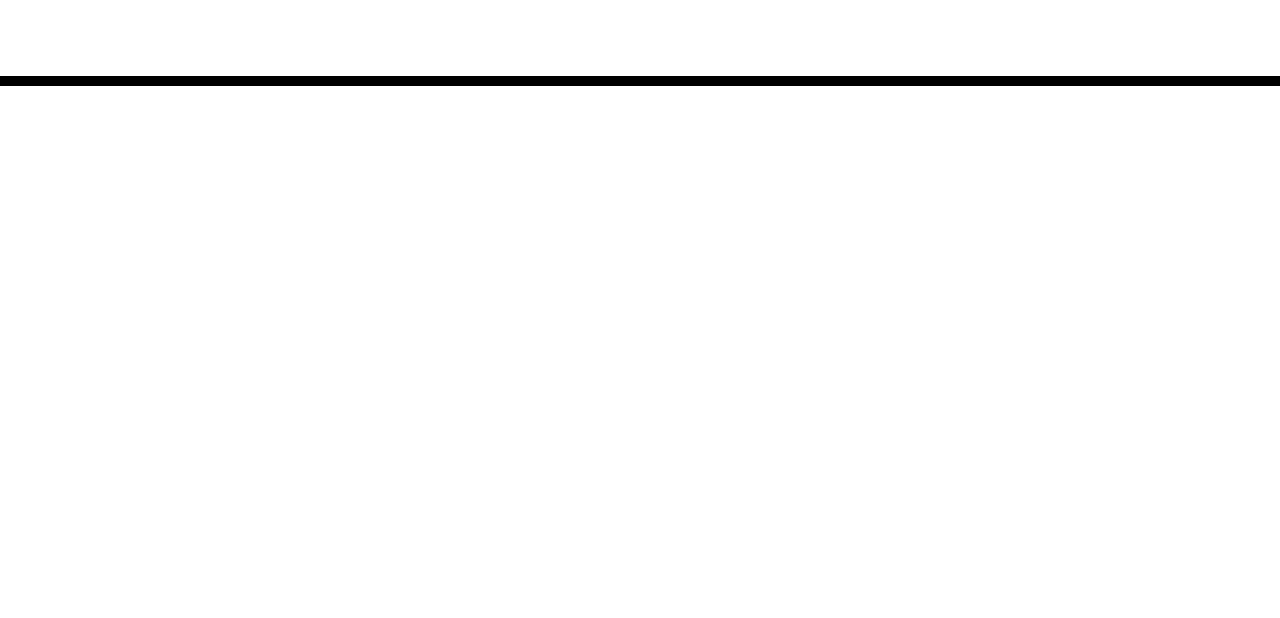
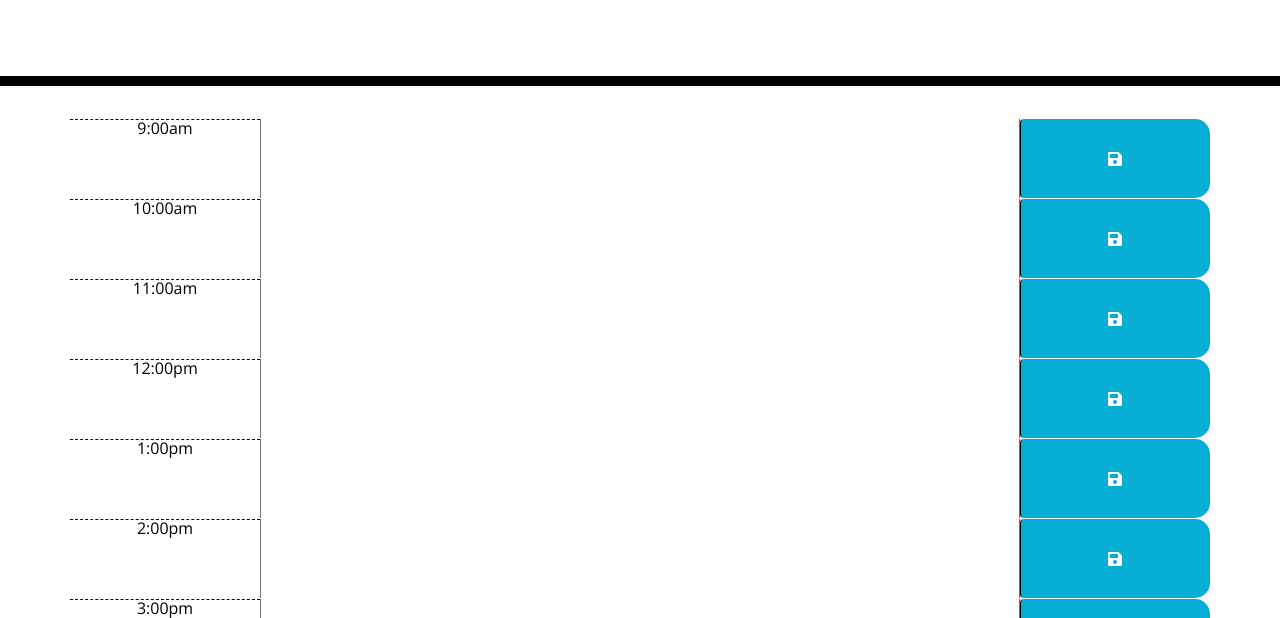
Before and after one commit to SebasMelendez/schedule-master, a plain HTML site: page index.html in a window 1280 px wide. Shown: the part 182-800 px from the top of the page. Drawn offline with nearby package versions, Linux system fonts and the light colour scheme; files that its build step writes are made by us from their sources.

Commit message:
Dynamically create timesheety

```diff
--- /dev/null
+++ b/Assets/JS/script.js
@@ -0,0 +1,93 @@
+
+let containerEL = $(".container")
+let index
+
+function translator(index){
+    switch(index){
+    case 0:
+        time = "9:00am";
+    break;
+
+    case 1:
+        time = "10:00am";
+    break;
+
+    case 2:
+        time = "11:00am";
+    break;
+
+    case 3:
+        time = "12:00pm";
+    break;
+
+    case 4:
+        time = "1:00pm";
+    break;
+
+    case 5:
+        time = "2:00pm";
+    break;
+
+    case 6:
+        time = "3:00pm";
+    break;
+
+    case 7:
+        time = "4:00pm";
+    break;
+
+    case 8:
+        time = "5:00pm";
+    break;
+
+    case 9:
+        time = "6:00pm";
+    break;
+    case 10:
+        time = "7:00pm";
+    break;
+
+    case 11:
+        time = "8:00pm";
+    break;
+
+    case 12:
+        time = "9:00pm";
+    break;
+
+    default:
+        time ="whoops"
+
+    break;
+
+
+    }
+
+    return time;
+
+}
+
+function createGrid(){
+    let index = 0;
+
+    while(index<13){
+        // debugger;
+        let time = translator(index)
+        let timeSheetEl = $("<div>").addClass("row time-block")
+        let timeRow = $("<div>").addClass("col-2 hour").text(time)
+        let contentRow = $("<textarea>").addClass("col-8 description border border-top-0 border-bottom-0 border-secondary ") // border border-right-0 border-left-0 border-secondary
+        let saveRow = $("<button>").addClass("col-2 btn saveBtn ") //border-right-0 border-secondary
+        let saveIcon =$("<i>").addClass("fas fa-save")
+        saveRow.append(saveIcon)
+
+        timeSheetEl.append(timeRow,contentRow,saveRow)
+
+        $(containerEL).append(timeSheetEl)
+        index++
+    }
+
+}
+
+
+
+createGrid()
--- a/index.html
+++ b/index.html
@@ -4,6 +4,7 @@
     <meta charset="UTF-8" />
     <meta name="viewport" content="width=device-width, initial-scale=1.0" />
     <meta http-equiv="X-UA-Compatible" content="ie=edge" />
+    <link rel="stylesheet" href="https://cdnjs.cloudflare.com/ajax/libs/jqueryui/1.12.1/themes/base/jquery-ui.css">
     <link
       rel="stylesheet"
       href="https://stackpath.bootstrapcdn.com/bootstrap/4.3.1/css/bootstrap.min.css"
@@ -18,7 +19,7 @@
       href="https://fonts.googleapis.com/css?family=Open+Sans&display=swap"
       rel="stylesheet"
     />
-    <link rel="stylesheet" href="style.css" />
+    <link rel="stylesheet" href="./Assets/CSS/style.css" />
     <title>Work Day Scheduler</title>
   </head>
 
@@ -33,6 +34,7 @@
     </div>
 
     <script src="https://code.jquery.com/jquery-3.4.1.min.js"></script>
+    <script src="./Assets/JS/script.js"></script>
     <script src="https://cdnjs.cloudflare.com/ajax/libs/moment.js/2.24.0/moment.min.js"></script>
   </body>
 </html>
```
